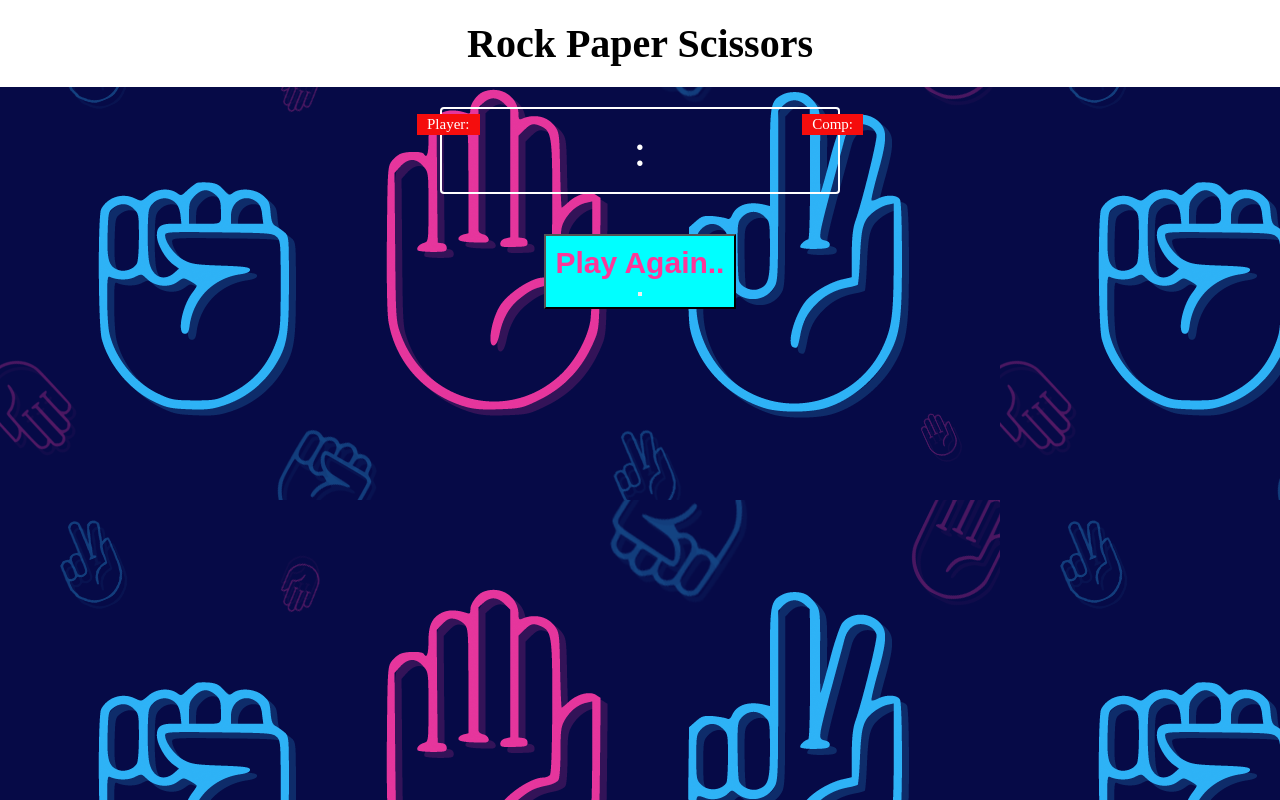
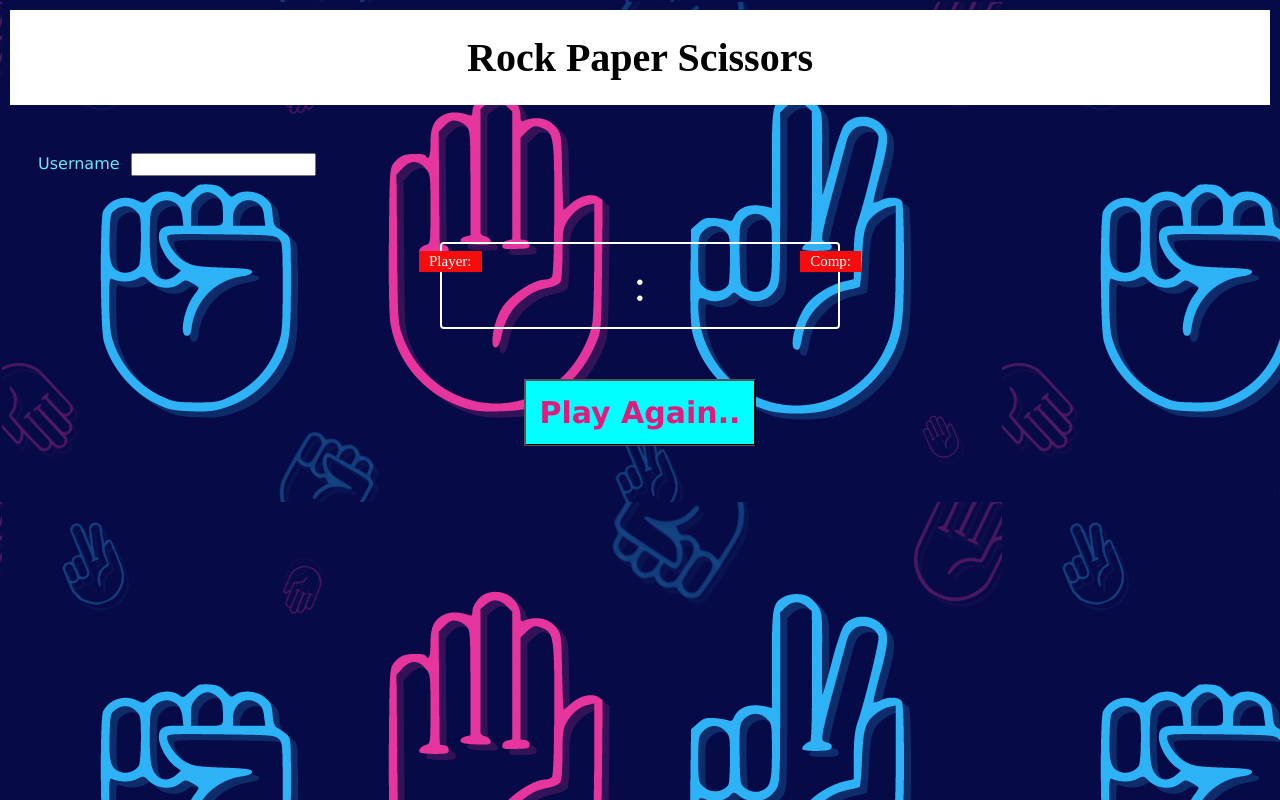
Before and after one commit to shinahu/RockPaperScissorProject, an Angular app: page /results in a window 1280 px wide. Built offline with nearby package versions, Linux system fonts and the light colour scheme.

Commit message:
CSS changes

```diff
--- a/src/app/app.component.css
+++ b/src/app/app.component.css
@@ -0,0 +1,5 @@
+.Username{
+font-family: 'Lucida Sans', 'Lucida Sans Regular', 'Lucida Grande', 'Lucida Sans Unicode', Geneva, Verdana, sans-serif;
+color: rgb(103, 234, 243);
+padding: 20px;
+}
--- a/src/app/app.component.html
+++ b/src/app/app.component.html
@@ -1,2 +1,9 @@
 
+<form>
+    <div class="Username">
+      <label>Username  </label>
+      <input type="text" name="username">
+
+    </div>
+  </form>
 <router-outlet></router-outlet>
--- a/src/app/app.component.ts
+++ b/src/app/app.component.ts
@@ -6,5 +6,7 @@ import { Component } from '@angular/core';
   styleUrls: ['./app.component.css']
 })
 export class AppComponent {
+  username:string;
+  constructor(){}
 
 }
--- a/src/app/routes/choice/choice.component.css
+++ b/src/app/routes/choice/choice.component.css
@@ -44,14 +44,14 @@
 
   .choice{
     display: inline-block;
-    border: 40px solid white;
-    border-radius: 20%;
+    border: 30px solid white;
+    border-radius: 5%;
     margin: 0 30px;
   }
 
   .choice:hover{
     cursor: pointer;
-    background: rgb(12, 12, 235);
+    background: rgb(90, 255, 214);
   }
 
   #action-message{
--- a/src/app/routes/results/results.component.css
+++ b/src/app/routes/results/results.component.css
@@ -63,10 +63,12 @@
   }
 
   .PlayAgain{
+    border-block-end-style: groove;
+    display: inline inline-block;
     background-color: aqua;
-    font-family: sans-serif;
+    font-family:  'Lucida Sans', 'Lucida Sans Regular', 'Lucida Grande', 'Lucida Sans Unicode', Geneva, Verdana, sans-serif;;
     text-align: center;
-    color: rgb(252, 55, 153);
+    color: rgb(228, 25, 126);
     font-weight: bold;
     font-size: 15px;
     padding: 10px;
--- a/src/app/routes/results/results.component.html
+++ b/src/app/routes/results/results.component.html
@@ -14,4 +14,4 @@
 
 
 
-<button class="PlayAgain" routerLink="choice"><h1 class="menu_links"> Play Again.. </h1><button>
+<button class="PlayAgain" routerLink="choice"><h1 class="menu_links"> Play Again..</h1> </button>
--- a/src/index.html
+++ b/src/index.html
@@ -10,7 +10,8 @@
 <body>
   <header>
     <h1>Rock Paper Scissors</h1>
-</header>
+ </header>
+
   <app-root></app-root>
 </body>
 </html>
--- a/src/styles.css
+++ b/src/styles.css
@@ -1,6 +1,6 @@
   *{
-    margin: 0;
-    padding: 0;
+    margin: 2px;
+    padding: 2px;
     box-sizing: border-box;
   }
   body{
```
